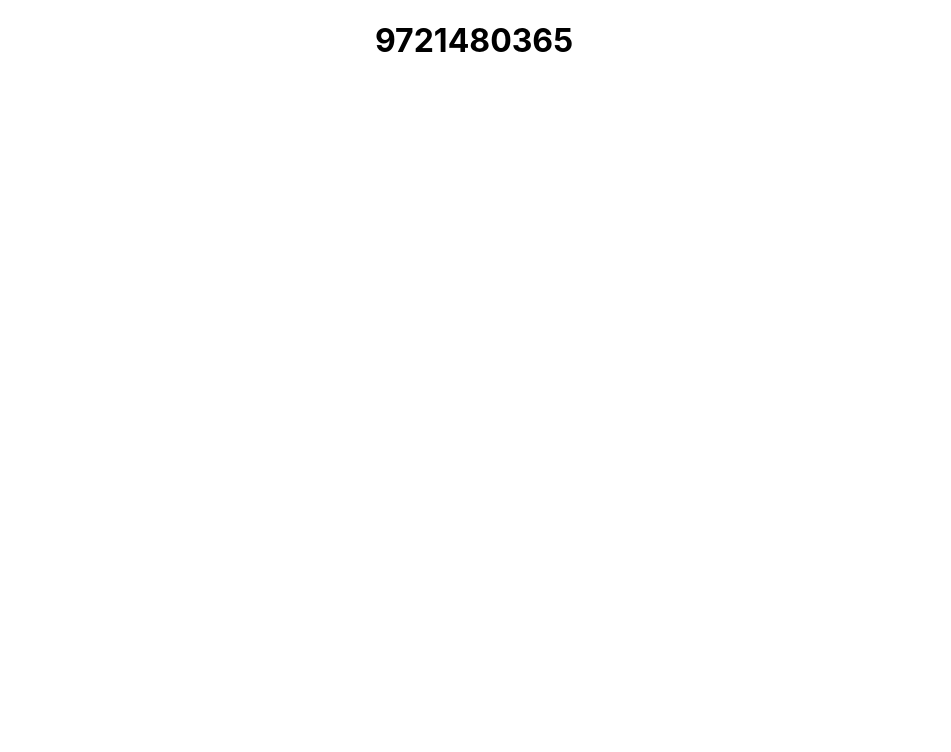
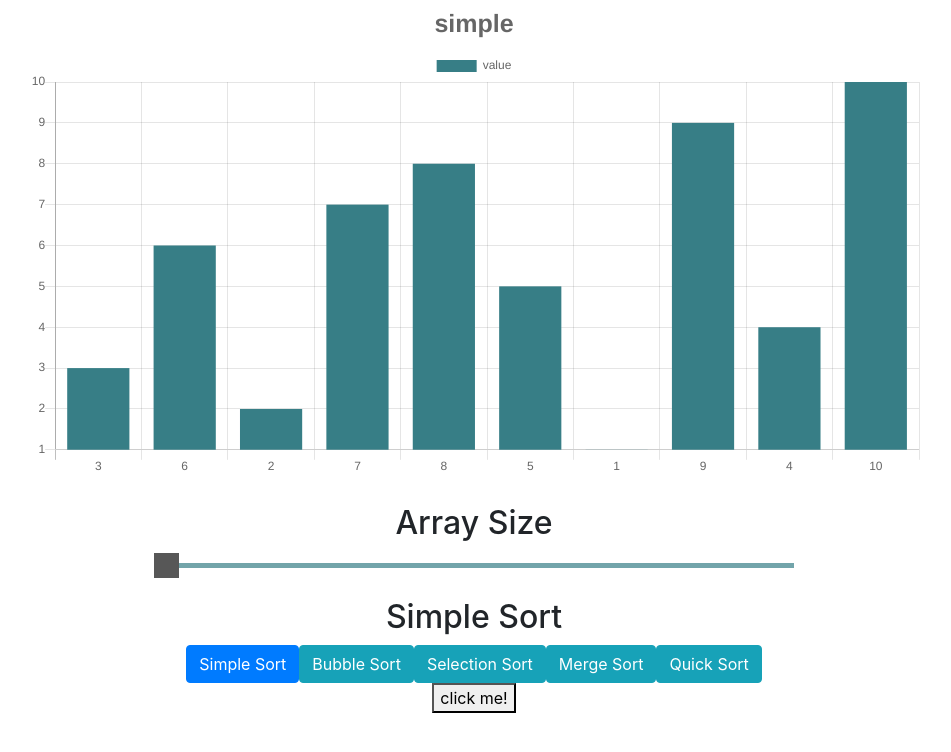
Before and after one commit to bbastanza/Sort-It, a React (Create React App) app in the folder Sort-It/: page / in a window 1280 px wide. Shown: the top 752 px of the page, without its empty margins (166-1117 px from the left). Built offline with nearby package versions, Linux system fonts and the light colour scheme.

Commit message:
commit add chart and try simple reverse with timeout
need to figure out a way to set timeout and to visualize. Maybe the use of promises.

```diff
--- a/Sort-It/package.json
+++ b/Sort-It/package.json
@@ -10,7 +10,10 @@
     "@types/node": "^12.19.15",
     "@types/react": "^16.14.2",
     "@types/react-dom": "^16.9.10",
+    "bootstrap": "^4.6.0",
+    "chart.js": "^2.9.4",
     "react": "^17.0.1",
+    "react-chartjs-2": "^2.11.1",
     "react-dom": "^17.0.1",
     "react-scripts": "4.0.1",
     "typescript": "^4.1.3",
--- /dev/null
+++ b/Sort-It/src/Algorithms/ShuffleArray.ts
@@ -0,0 +1,11 @@
+export function shuffleArray(array: number[]) {
+    let currentIdx: number = array.length;
+    while (currentIdx !== 0) {
+        let randomIdx: number = Math.floor(Math.random() * currentIdx);
+        currentIdx -= 1;
+        let tmp: number = array[currentIdx];
+        array[currentIdx] = array[randomIdx];
+        array[randomIdx] = tmp;
+    }
+    return array;
+}
--- a/Sort-It/src/App.css
+++ b/Sort-It/src/App.css
@@ -1,3 +1,34 @@
 .App {
   text-align: center;
 }
+
+.slider {
+  -webkit-appearance: none;
+  width: 50%;
+  height: 5px;
+  background: #377E86;
+  outline: none;
+  opacity: 0.7;
+  -webkit-transition: .2s;
+  transition: opacity .2s;
+}
+
+.slider:hover {
+  opacity: 1;
+}
+
+.slider::-webkit-slider-thumb {
+  -webkit-appearance: none;
+  appearance: none;
+  width: 25px;
+  height: 25px;
+  background: #111;
+  cursor: pointer;
+}
+
+.slider::-moz-range-thumb {
+  width: 25px;
+  height: 25px;
+  background: #313131;
+  cursor: pointer;
+}
--- a/Sort-It/src/components/Array.tsx
+++ b/Sort-It/src/components/Array.tsx
@@ -1,10 +1,94 @@
-import React from "react";
+import { useState } from "react";
+import { Bar } from "react-chartjs-2";
+import { shuffleArray } from "../Algorithms/ShuffleArray";
 
 export default function Array() {
-    const array: number[] = [9, 7, 2, 1, 4, 8, 0, 3, 6, 5];
+    const [shuffledArray, setShuffledArray] = useState<number[]>([3, 6, 2, 7, 8, 5, 1, 9, 4, 10]);
+    const [sortType, setSortType] = useState<string>("simple");
+
+    function changeSize(size: number) {
+        const newArray: number[] = [];
+        for (let i = 1; i <= size; i++) {
+            newArray.push(i);
+        }
+        setShuffledArray(shuffleArray(newArray));
+    }
+
+    async function reverseArray() {
+        const newArray: number[] = shuffledArray;
+        console.log(newArray);
+        let firstIdx = 0;
+        let lastIdx = newArray.length - 1;
+        while (firstIdx < lastIdx) {
+                await new Promise(resolve => setTimeout(function () {
+                    let temp = newArray[firstIdx];
+                    newArray[firstIdx] = newArray[lastIdx];
+                    newArray[lastIdx] = temp;
+                    firstIdx++;
+                    lastIdx--;
+                    console.log(resolve)
+                    return resolve;
+                }, 300))
+        }
+    }
+
+    function buttonClass(type: string) {
+        return type === sortType ? "btn btn-primary" : "btn btn-info";
+    }
+
+    const chartData = {
+        labels: shuffledArray,
+        datasets: [
+            {
+                label: "value",
+                data: shuffledArray,
+                backgroundColor: "#377E86",
+            },
+        ],
+    };
+
+    const chartOptions = {
+        title: { display: true, text: sortType, fontSize: 25 },
+        maintainAspectRatio: false,
+    };
+
     return (
         <div>
-            <h1>{array}</h1>
+            <div style={{ width: "70vw", height: "60vh", display: "flex", justifyContent: "center", margin: "auto" }}>
+                <Bar data={chartData} options={chartOptions} />
+            </div>
+            <br />
+            <h2>Array Size</h2>
+            <input
+                type="range"
+                min="10"
+                max="310"
+                step="25"
+                value={shuffledArray.length}
+                className="slider"
+                onChange={e => changeSize(parseInt(e.target.value))}
+            />
+            <br />
+            <br />
+            <h2 style={{ textTransform: "capitalize" }}>{sortType} Sort</h2>
+            <div style={{ display: "flex", justifyContent: "center" }}>
+                <button className={buttonClass("simple")} onClick={() => setSortType("simple")}>
+                    Simple Sort
+                </button>
+                <button className={buttonClass("bubble")} onClick={() => setSortType("bubble")}>
+                    Bubble Sort
+                </button>
+                <button className={buttonClass("selection")} onClick={() => setSortType("selection")}>
+                    Selection Sort
+                </button>
+                <button className={buttonClass("merge")} onClick={() => setSortType("merge")}>
+                    Merge Sort
+                </button>
+                <button className={buttonClass("quick")} onClick={() => setSortType("quick")}>
+                    Quick Sort
+                </button>
+            </div>
+            <button onClick={reverseArray}>click me!</button>
         </div>
     );
 }
--- a/Sort-It/src/index.tsx
+++ b/Sort-It/src/index.tsx
@@ -3,11 +3,10 @@ import ReactDOM from 'react-dom';
 import './index.css';
 import App from './App';
 import reportWebVitals from './reportWebVitals';
+import'bootstrap/dist/css/bootstrap.min.css';
 
 ReactDOM.render(
-  <React.StrictMode>
-    <App />
-  </React.StrictMode>,
+    <App />,
   document.getElementById('root')
 );
 
```
Also changed, not shown: 2 other files (tests, documents, lock files or other folders).
